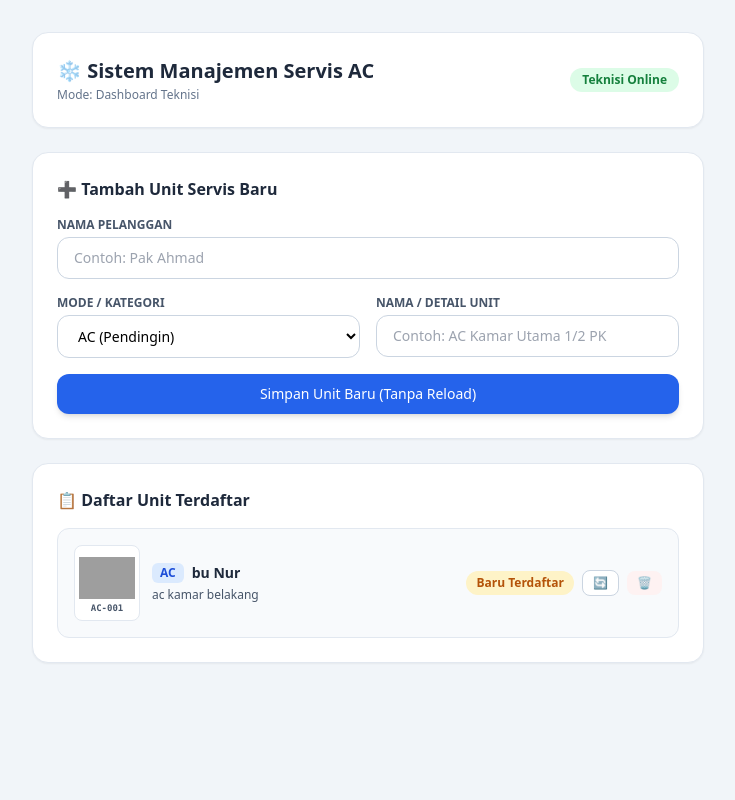
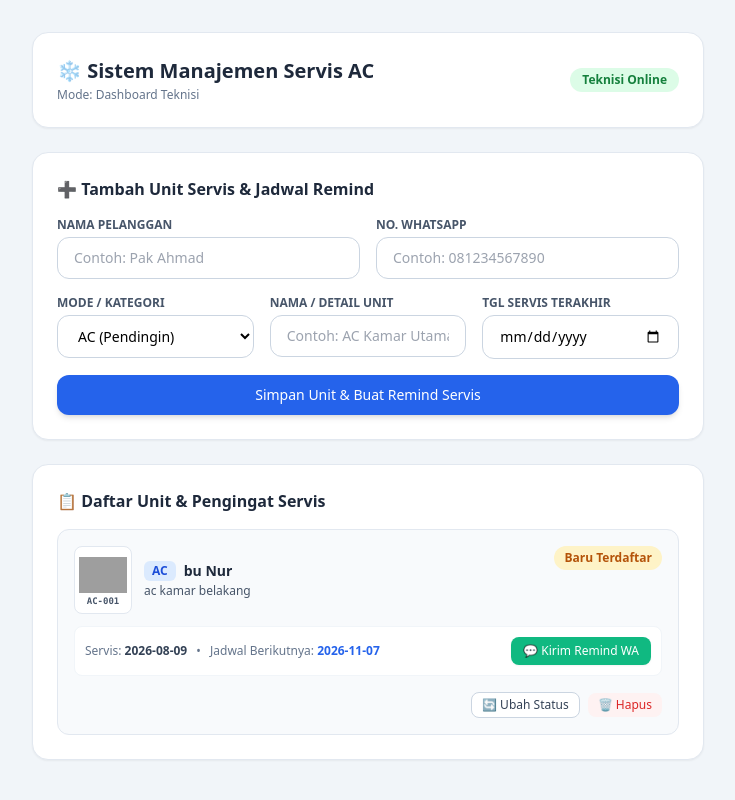
Before and after one commit to yudha-nurul/aplikasi-ac, a FastAPI app: page / in a window 1280 px wide. Shown: the whole page, without its empty margins (272-1007 px from the left). Run offline with FastAPI, Linux system fonts and the light colour scheme; data comes from the database, SQL or seed files in the repository; both versions use the stored data as it was after the commit; some libraries are stand-ins or nearby versions; grey boxes are pictures that could not be loaded.

Commit message:
tombol remainder wa berfungsi, tapi harus di klik untuk mengirim wa

```diff
--- a/main.py
+++ b/main.py
@@ -1,6 +1,6 @@
 import sqlite3
-import os
 import qrcode
+from datetime import datetime, timedelta
 from io import BytesIO
 from fastapi import FastAPI, Request, Form
 from fastapi.responses import StreamingResponse
@@ -16,7 +16,7 @@ def get_db_connection():
     conn.row_factory = sqlite3.Row
     return conn
 
-# 🛠️ Inisialisasi Database (Menambahkan kolom kode_unik)
+# 🛠️ Inisialisasi Database dengan kolom No HP & Tanggal
 def init_db():
     conn = get_db_connection()
     cursor = conn.cursor()
@@ -25,9 +25,12 @@ def init_db():
             id INTEGER PRIMARY KEY AUTOINCREMENT,
             kode_unik TEXT UNIQUE,
             nama_pelanggan TEXT NOT NULL,
+            no_hp TEXT,
             mode TEXT NOT NULL,
             unit TEXT NOT NULL,
-            status TEXT NOT NULL
+            status TEXT NOT NULL,
+            tgl_servis TEXT,
+            tgl_next_servis TEXT
         )
     """)
     conn.commit()
@@ -58,24 +61,36 @@ def halaman_utama(request: Request):
 def tambah_unit(
     request: Request,
     nama_pelanggan: str = Form(...),
+    no_hp: str = Form(...),
     mode: str = Form(...),
-    nama_unit: str = Form(...)
+    nama_unit: str = Form(...),
+    tgl_servis: str = Form(...) # Format YYYY-MM-DD dari HTML
 ):
+    # Hitung Jadwal Servis Berikutnya (Otomatis +90 hari / 3 Bulan)
+    tgl_obj = datetime.strptime(tgl_servis, "%Y-%m-%d")
+    tgl_next_obj = tgl_obj + timedelta(days=90)
+    tgl_next_servis = tgl_next_obj.strftime("%Y-%m-%d")
+
+    # Formatkan Nomor HP agar berawalan 62 untuk WhatsApp (misal 0812... -> 62812...)
+    no_hp_clean = no_hp.strip().replace("-", "").replace(" ", "")
+    if no_hp_clean.startswith("0"):
+        no_hp_clean = "62" + no_hp_clean[1:]
+
     conn = get_db_connection()
+    cursor = conn.cursor()
 
-    # 1. Simpan unit dulu untuk mendapatkan ID otomatis
-    cursor = conn.cursor()
-    cursor.execute(
-        "INSERT INTO unit_servis (nama_pelanggan, mode, unit, status) VALUES (?, ?, ?, ?)",
-        (nama_pelanggan, mode, nama_unit, "Baru Terdaftar")
-    )
+    # 1. Simpan data baru
+    cursor.execute("""
+        INSERT INTO unit_servis (nama_pelanggan, no_hp, mode, unit, status, tgl_servis, tgl_next_servis)
+        VALUES (?, ?, ?, ?, ?, ?, ?)
+    """, (nama_pelanggan, no_hp_clean, mode, nama_unit, "Baru Terdaftar", tgl_servis, tgl_next_servis))
+
     unit_id = cursor.lastrowid
 
-    # 2. Buat Kode Unik berdasarkan ID (Contoh: AC-001, KLK-002, dll)
-    prefix = mode[:3].upper() # AC -> AC, Kulkas -> KUL
-    kode_unik = f"{prefix}-{unit_id:03d}" # Contoh: AC-001
+    # 2. Buat Kode Unik (misal: AC-001)
+    prefix = mode[:3].upper()
+    kode_unik = f"{prefix}-{unit_id:03d}"
 
-    # 3. Update kode_unik ke database
     cursor.execute("UPDATE unit_servis SET kode_unik = ? WHERE id = ?", (kode_unik, unit_id))
     conn.commit()
 
@@ -88,17 +103,12 @@ def tambah_unit(
         context={"daftar_unit": daftar_unit}
     )
 
-# 🏷️ ENDPOINT KHUSUS: Generate QR Code dalam bentuk Gambar (PNG)
 @app.get("/generate-qr/{kode_unik}")
 def generate_qr(kode_unik: str):
-    # Buat QR Code berisi teks kode_unik
     img = qrcode.make(f"https://aplikasi-ac.com/unit/{kode_unik}")
-
-    # Simpan ke memori sementara (RAM) lalu kirim sebagai gambar PNG
     buf = BytesIO()
     img.save(buf, format="PNG")
     buf.seek(0)
-
     return StreamingResponse(buf, media_type="image/png")
 
 @app.post("/ubah-status/{unit_id}")
--- a/templates/index.html
+++ b/templates/index.html
@@ -20,20 +20,27 @@
         </div>
 
         <div class="bg-white rounded-2xl p-6 shadow-sm border border-slate-200">
-            <h2 class="text-base font-bold text-slate-800 mb-4">➕ Tambah Unit Servis Baru</h2>
+            <h2 class="text-base font-bold text-slate-800 mb-4">➕ Tambah Unit Servis & Jadwal Remind</h2>
 
             <form hx-post="/tambah-unit"
                   hx-target="#daftar-unit-container"
                   hx-on::after-request="this.reset()"
                   class="space-y-4">
 
-                <div>
-                    <label class="block text-xs font-semibold text-slate-600 uppercase mb-1">Nama Pelanggan</label>
-                    <input type="text" name="nama_pelanggan" required placeholder="Contoh: Pak Ahmad"
-                           class="w-full px-4 py-2.5 rounded-xl border border-slate-300 focus:outline-none focus:ring-2 focus:ring-blue-500 text-sm">
+                <div class="grid grid-cols-1 md:grid-cols-2 gap-4">
+                    <div>
+                        <label class="block text-xs font-semibold text-slate-600 uppercase mb-1">Nama Pelanggan</label>
+                        <input type="text" name="nama_pelanggan" required placeholder="Contoh: Pak Ahmad"
+                               class="w-full px-4 py-2.5 rounded-xl border border-slate-300 focus:outline-none focus:ring-2 focus:ring-blue-500 text-sm">
+                    </div>
+                    <div>
+                        <label class="block text-xs font-semibold text-slate-600 uppercase mb-1">No. WhatsApp</label>
+                        <input type="text" name="no_hp" required placeholder="Contoh: 081234567890"
+                               class="w-full px-4 py-2.5 rounded-xl border border-slate-300 focus:outline-none focus:ring-2 focus:ring-blue-500 text-sm">
+                    </div>
                 </div>
 
-                <div class="grid grid-cols-1 md:grid-cols-2 gap-4">
+                <div class="grid grid-cols-1 md:grid-cols-3 gap-4">
                     <div>
                         <label class="block text-xs font-semibold text-slate-600 uppercase mb-1">Mode / Kategori</label>
                         <select name="mode" class="w-full px-4 py-2.5 rounded-xl border border-slate-300 focus:outline-none focus:ring-2 focus:ring-blue-500 text-sm bg-white">
@@ -45,20 +52,25 @@
                     </div>
                     <div>
                         <label class="block text-xs font-semibold text-slate-600 uppercase mb-1">Nama / Detail Unit</label>
-                        <input type="text" name="nama_unit" required placeholder="Contoh: AC Kamar Utama 1/2 PK"
+                        <input type="text" name="nama_unit" required placeholder="Contoh: AC Kamar Utama"
                                class="w-full px-4 py-2.5 rounded-xl border border-slate-300 focus:outline-none focus:ring-2 focus:ring-blue-500 text-sm">
+                    </div>
+                    <div>
+                        <label class="block text-xs font-semibold text-slate-600 uppercase mb-1">Tgl Servis Terakhir</label>
+                        <input type="date" name="tgl_servis" required
+                               class="w-full px-4 py-2.5 rounded-xl border border-slate-300 focus:outline-none focus:ring-2 focus:ring-blue-500 text-sm bg-white">
                     </div>
                 </div>
 
                 <button type="submit"
                         class="w-full bg-blue-600 hover:bg-blue-700 text-white font-medium py-2.5 rounded-xl transition shadow-md text-sm">
-                    Simpan Unit Baru (Tanpa Reload)
+                    Simpan Unit & Buat Remind Servis
                 </button>
             </form>
         </div>
 
         <div class="bg-white rounded-2xl p-6 shadow-sm border border-slate-200">
-            <h2 class="text-base font-bold text-slate-800 mb-4">📋 Daftar Unit Terdaftar</h2>
+            <h2 class="text-base font-bold text-slate-800 mb-4">📋 Daftar Unit & Pengingat Servis</h2>
 
             <div id="daftar-unit-container" class="space-y-3">
                 {% include 'partials/daftar_unit.html' %}
--- a/templates/partials/daftar_unit.html
+++ b/templates/partials/daftar_unit.html
@@ -1,10 +1,11 @@
 {% for item in daftar_unit %}
-<div class="p-4 rounded-xl border border-slate-200 bg-slate-50 flex flex-col md:flex-row items-start md:items-center justify-between gap-4">
+<div class="p-4 rounded-xl border border-slate-200 bg-slate-50 flex flex-col space-y-3">
 
+    <div class="flex items-start justify-between gap-3">
         <div class="flex items-center gap-3">
             {% if item.kode_unik %}
             <div class="bg-white p-1 rounded-lg border border-slate-200 flex-shrink-0 text-center">
-            <img src="/generate-qr/{{ item.kode_unik }}" alt="QR Code" class="w-14 h-14 object-contain">
+                <img src="/generate-qr/{{ item.kode_unik }}" alt="QR Code" class="w-12 h-12 object-contain">
                 <span class="text-[9px] font-mono font-bold text-slate-600 block -mt-1">{{ item.kode_unik }}</span>
             </div>
             {% endif %}
@@ -14,29 +15,46 @@
                     <span class="px-2 py-0.5 bg-blue-100 text-blue-700 font-bold text-xs rounded-md">{{ item.mode }}</span>
                     <span class="font-bold text-slate-800 text-sm">{{ item.nama_pelanggan }}</span>
                 </div>
-            <p class="text-xs text-slate-600 font-medium mt-1">{{ item.unit }}</p>
+                <p class="text-xs text-slate-600 font-medium mt-0.5">{{ item.unit }}</p>
             </div>
         </div>
 
-    <div class="flex items-center gap-2 w-full md:w-auto justify-end">
         <span class="text-xs font-semibold px-2.5 py-1 rounded-full
             {% if item.status == 'Selesai' %} bg-green-100 text-green-700
             {% elif item.status == 'Dalam Proses' %} bg-blue-100 text-blue-700
             {% else %} bg-amber-100 text-amber-700 {% endif %}">
             {{ item.status }}
         </span>
+    </div>
 
+    <div class="flex flex-wrap items-center justify-between text-xs bg-white p-2.5 rounded-lg border border-slate-100 gap-2">
+        <div class="text-slate-500">
+            <span>Servis: <strong class="text-slate-700">{{ item.tgl_servis }}</strong></span>
+            <span class="mx-1.5">•</span>
+            <span>Jadwal Berikutnya: <strong class="text-blue-600 font-bold">{{ item.tgl_next_servis }}</strong></span>
+        </div>
+
+        {% if item.no_hp %}
+        <a href="https://wa.me/{{ item.no_hp }}?text=Halo%20Kak%20{{ item.nama_pelanggan }},%20sekadar%20mengingatkan%20bahwa%20unit%20{{ item.unit }}%20({{ item.kode_unik }})%20sudah%20waktunya%20servis%20berkala%20pada%20tanggal%20{{ item.tgl_next_servis }}.%20Apakah%20mau%20dijadwalkan%20kedatangan%20teknisi?"
+           target="_blank"
+           class="inline-flex items-center gap-1.5 px-3 py-1.5 bg-emerald-500 hover:bg-emerald-600 text-white font-medium rounded-lg text-xs transition shadow-sm">
+            💬 Kirim Remind WA
+        </a>
+        {% endif %}
+    </div>
+
+    <div class="flex items-center justify-end gap-2 pt-1">
         <button hx-post="/ubah-status/{{ item.id }}"
                 hx-target="#daftar-unit-container"
                 class="px-2.5 py-1 bg-white border border-slate-300 hover:bg-slate-100 text-slate-700 text-xs rounded-lg font-medium transition">
-            🔄
+            🔄 Ubah Status
         </button>
 
         <button hx-post="/hapus-unit/{{ item.id }}"
                 hx-target="#daftar-unit-container"
                 hx-confirm="Yakin ingin menghapus unit ini?"
                 class="px-2.5 py-1 bg-red-50 hover:bg-red-100 text-red-600 text-xs rounded-lg font-medium transition">
-            🗑️
+            🗑️ Hapus
         </button>
     </div>
 
```
Also changed, not shown: aplikasi_ac.db. Lines whose indentation alone changed are shown as unchanged.
